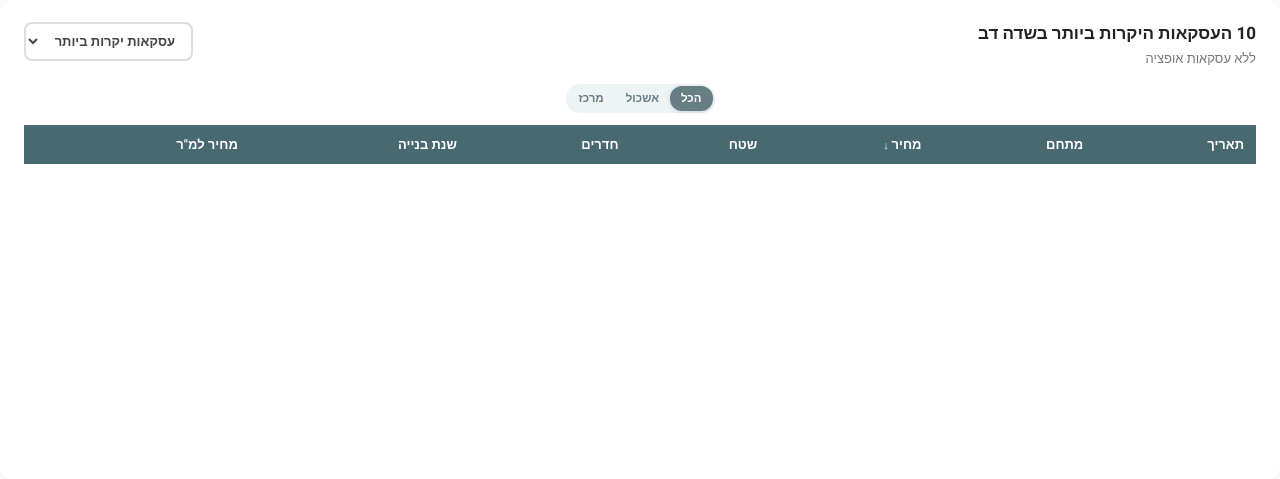
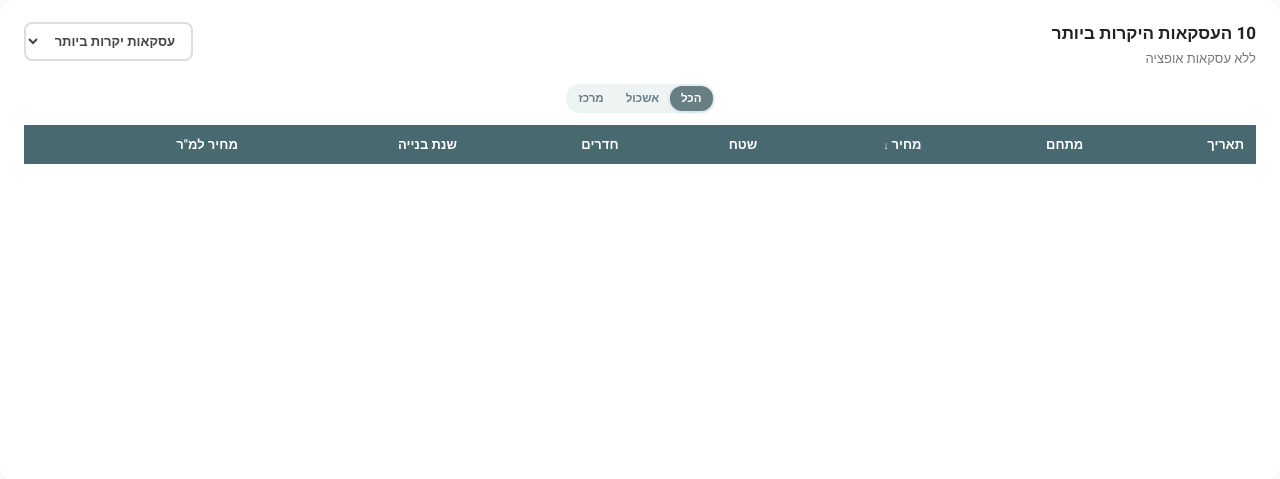
Before and after one commit to kv543/sdedov-charts, a Flask app: template templates/widgets/transactions.html in a window 1280 px wide. Shown: the top 479 px of the page. Run offline with Flask 3, Linux system fonts and the light colour scheme; the template is opened without the code that fills it, so the values that code supplies are empty; parts of the project's set-up code (start-up, migrations or seed data) failed here and were passed over.

Commit message:
Headline change

```diff
--- a/templates/index.html
+++ b/templates/index.html
@@ -1024,7 +1024,7 @@ function initPriceRangesChart(data){
 // ══════════════════════════════════════════════════════════
 // טבלת עסקאות
 // ══════════════════════════════════════════════════════════
-const TBL_TITLES={expensive:'10 העסקאות היקרות ביותר בשדה דב',cheap:'10 העסקאות הזולות ביותר בשדה דב'};
+const TBL_TITLES={expensive:'10 העסקאות היקרות ביותר',cheap:'10 העסקאות הזולות ביותר'};
 const MONTHS_MAP={ינואר:1,פברואר:2,מרץ:3,אפריל:4,מאי:5,יוני:6,יולי:7,אוגוסט:8,ספטמבר:9,אוקטובר:10,נובמבר:11,דצמבר:12};
 function dateNum(s){const p=s.trim().split(' ');return parseInt(p[2])*10000+(MONTHS_MAP[p[1].replace(/^ב/,'')]||0)*100+parseInt(p[0]);}
 function formatDateShort(s){const p=s.trim().split(' ');const day=parseInt(p[0],10),month=MONTHS_MAP[p[1].replace(/^ב/,'')]||0,year=parseInt(p[2],10)%100;return day+'.'+month+'.'+String(year).padStart(2,'0');}
--- a/templates/widgets/transactions.html
+++ b/templates/widgets/transactions.html
@@ -43,8 +43,8 @@ const TBL_DATA = {{ data.transactions | tojson }};
 
 (function() {
   const TABLE_TITLES = {
-    expensive: "10 העסקאות היקרות ביותר בשדה דב",
-    cheap:     "10 העסקאות הזולות ביותר בשדה דב"
+    expensive: "10 העסקאות היקרות ביותר",
+    cheap:     "10 העסקאות הזולות ביותר"
   };
   const MONTHS_HE = {ינואר:1,פברואר:2,מרץ:3,אפריל:4,מאי:5,יוני:6,יולי:7,אוגוסט:8,ספטמבר:9,אוקטובר:10,נובמבר:11,דצמבר:12};
 
```
